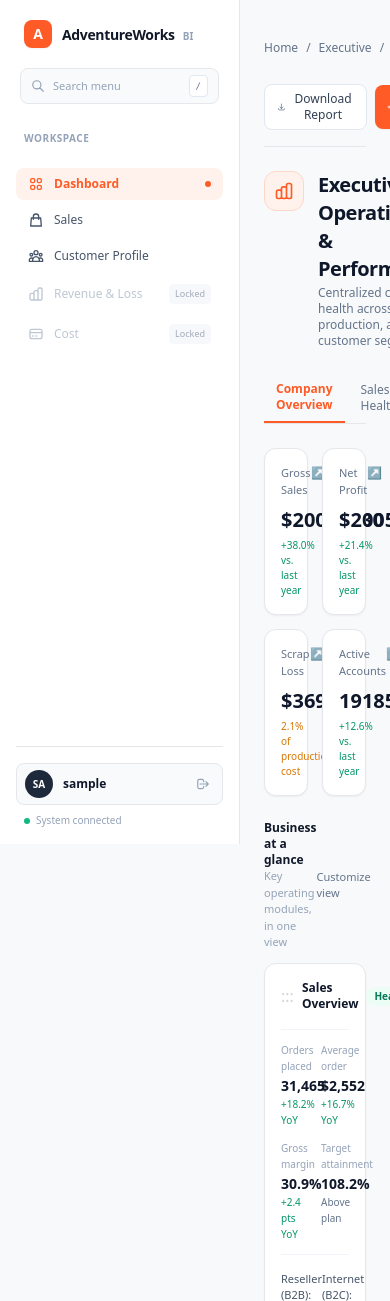
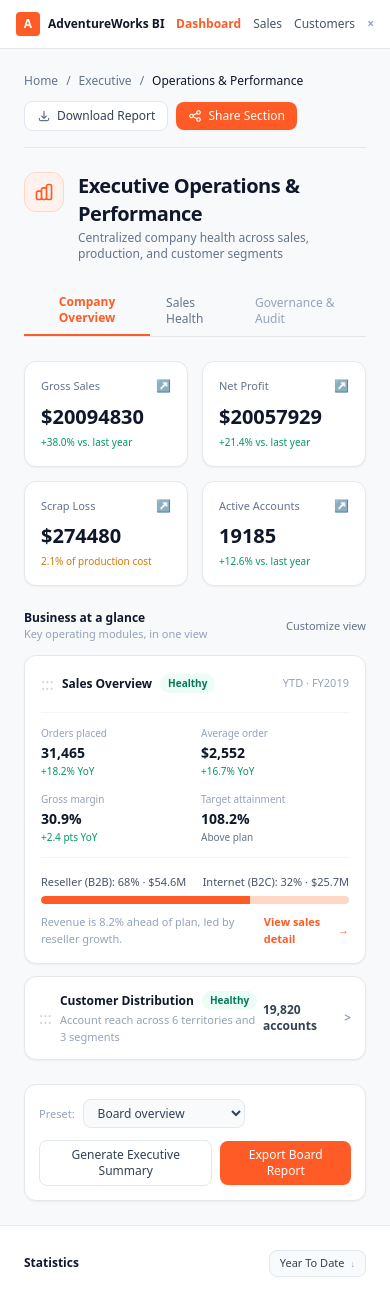
Before and after one commit to mystiiii/DATAOPT-FINALS, a Django app: page / in a window 390 px wide; the page is wider, and only the part inside the window is pictured. Shown: the top 1301 px of that part. Run offline with Django 5.2, Linux system fonts and the light colour scheme; the visitor is signed in with stand-in values (Sample User, id 1); some libraries are stand-ins or nearby versions.

Commit message:
fix: bind scrap loss accurately, theme login page, expand unauth route tests, and add mobile navbar

```diff
--- a/reports/views.py
+++ b/reports/views.py
@@ -14,12 +14,16 @@ def dashboard_view(request):
     customer_types = customer_service.get_customer_type_breakdown() or []
     revenue_data = revenue_loss_service.get_revenue_and_loss_by_year() or []
 
+    total_scrapped_qty = sum(item.get('TotalScrappedQty', 0) for item in scrap_list)
+    total_scrap_loss = int(total_scrapped_qty * 36.50) if total_scrapped_qty else 412390
+
     context = {
         'role': profile.role if profile else 'Employee',
         'sales_preview': sales_service.get_sales_by_category_and_year()[:4],
         'top_customers': customer_service.get_top_customers(5),
         'revenue_summary': revenue_data[-1] if revenue_data else {},
         'scrap_preview': scrap_list[0] if scrap_list else {},
+        'total_scrap_loss': total_scrap_loss,
         'vendor_preview': vendor_list[0] if vendor_list else {},
         'customer_types': customer_types,
         'data_issues': DataQualityLog.objects.all()[:3],
--- a/templates/accounts/login.html
+++ b/templates/accounts/login.html
@@ -14,17 +14,17 @@
         <div>
             <label for="username" class="block text-sm font-medium text-slate-700">Username</label>
             <input type="text" name="username" id="username" required
-                class="mt-1 block w-full px-3 py-2 border border-slate-300 rounded-md shadow-sm focus:ring-blue-500 focus:border-blue-500 sm:text-sm">
+                class="mt-1 block w-full px-3 py-2 border border-slate-300 rounded-lg shadow-sm focus:ring-coral focus:border-coral sm:text-sm">
         </div>
 
         <div>
             <label for="password" class="block text-sm font-medium text-slate-700">Password</label>
             <input type="password" name="password" id="password" required
-                class="mt-1 block w-full px-3 py-2 border border-slate-300 rounded-md shadow-sm focus:ring-blue-500 focus:border-blue-500 sm:text-sm">
+                class="mt-1 block w-full px-3 py-2 border border-slate-300 rounded-lg shadow-sm focus:ring-coral focus:border-coral sm:text-sm">
         </div>
 
         <button type="submit"
-            class="w-full bg-blue-600 hover:bg-blue-700 text-white font-medium py-2 px-4 rounded-md shadow transition text-sm">
+            class="w-full bg-coral hover:bg-coral-hover text-white font-medium py-2 px-4 rounded-lg shadow transition text-sm">
             Sign In to Dashboard
         </button>
     </form>
--- a/templates/base.html
+++ b/templates/base.html
@@ -25,11 +25,25 @@
     <!-- Chart.js CDN -->
     <script src="https://cdn.jsdelivr.net/npm/chart.js"></script>
 </head>
-<body class="bg-[#F8F9FA] text-[#111827] min-h-screen flex font-sans antialiased">
+<body class="bg-[#F8F9FA] text-[#111827] min-h-screen flex flex-col md:flex-row font-sans antialiased">
 
     {% if user.is_authenticated %}
-    <!-- Left Sidebar (240px) -->
-    <aside class="w-60 bg-white border-r border-[#E5E7EB] flex flex-col justify-between shrink-0 min-h-screen sticky top-0 h-screen p-4">
+    <!-- Mobile Navigation Bar (< md) -->
+    <header class="md:hidden bg-white border-b border-[#E5E7EB] px-4 py-3 flex items-center justify-between sticky top-0 z-30">
+        <div class="flex items-center space-x-2">
+            <div class="w-6 h-6 rounded bg-coral text-white flex items-center justify-center font-bold text-xs shadow-sm">A</div>
+            <span class="font-bold text-xs text-[#111827]">AdventureWorks BI</span>
+        </div>
+        <div class="flex items-center space-x-3 text-xs">
+            <a href="{% url 'dashboard' %}" class="{% if request.resolver_match.url_name == 'dashboard' %}text-coral font-semibold{% else %}text-slate-600{% endif %}">Dashboard</a>
+            <a href="{% url 'report_sales' %}" class="{% if request.resolver_match.url_name == 'report_sales' %}text-coral font-semibold{% else %}text-slate-600{% endif %}">Sales</a>
+            <a href="{% url 'report_customers' %}" class="{% if request.resolver_match.url_name == 'report_customers' %}text-coral font-semibold{% else %}text-slate-600{% endif %}">Customers</a>
+            <a href="{% url 'logout' %}" title="Sign out" class="text-slate-400 hover:text-red-600 font-bold">&times;</a>
+        </div>
+    </header>
+
+    <!-- Left Sidebar (Desktop & Tablet) -->
+    <aside class="hidden md:flex w-60 bg-white border-r border-[#E5E7EB] flex-col justify-between shrink-0 min-h-screen sticky top-0 h-screen p-4">
         <div class="space-y-5">
             <!-- Brand -->
             <div class="flex items-center space-x-2.5 px-2 pt-1">
--- a/templates/reports/dashboard.html
+++ b/templates/reports/dashboard.html
@@ -82,7 +82,7 @@
                 <span class="text-slate-400 text-xs">&nearr;</span>
             </div>
             <div class="text-xl font-bold text-slate-900 mt-2">
-                {% if revenue_summary.DiscountLoss %}${{ revenue_summary.DiscountLoss|floatformat:0 }}{% else %}$412K{% endif %}
+                {% if total_scrap_loss %}${{ total_scrap_loss|floatformat:0 }}{% else %}$412K{% endif %}
             </div>
             <div class="text-[10px] text-amber-600 font-medium mt-1">2.1% of production cost</div>
         </div>
```
Also changed, not shown: accounts/tests.py (+6 -4 lines).
